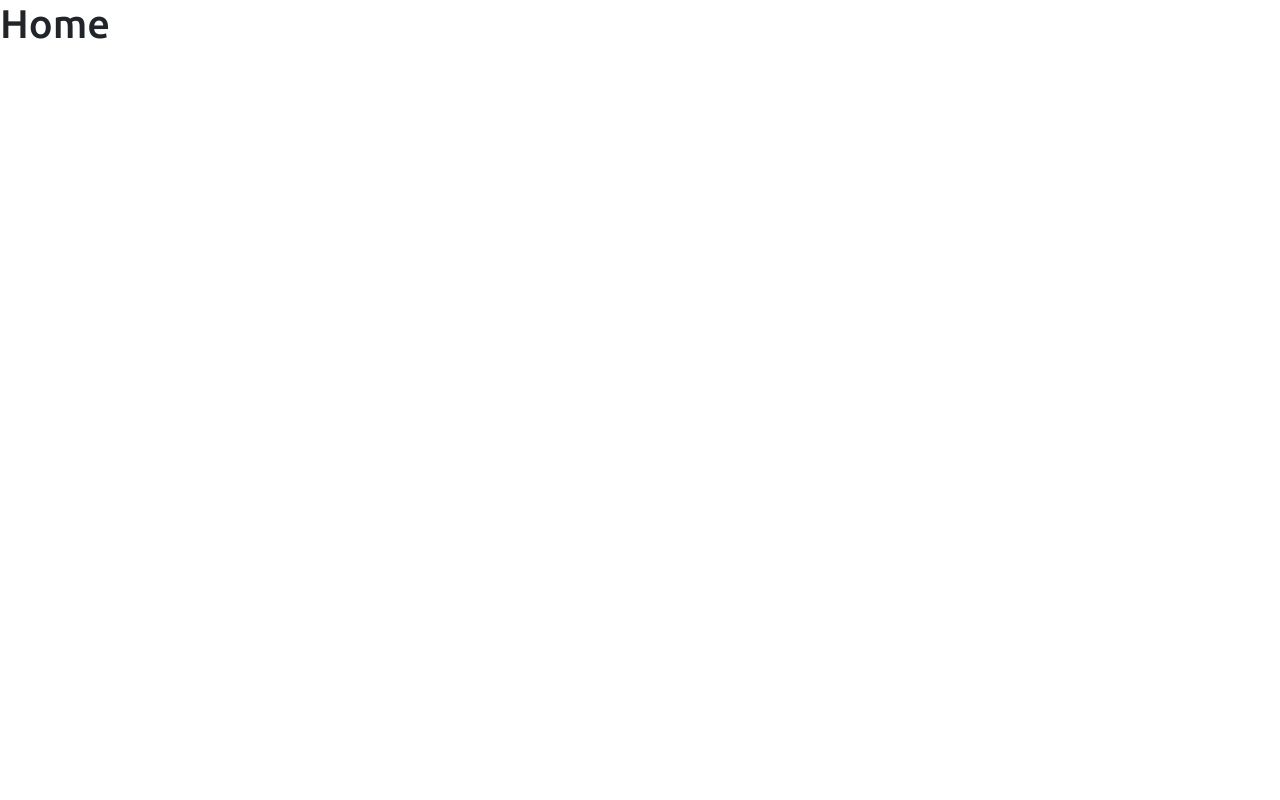
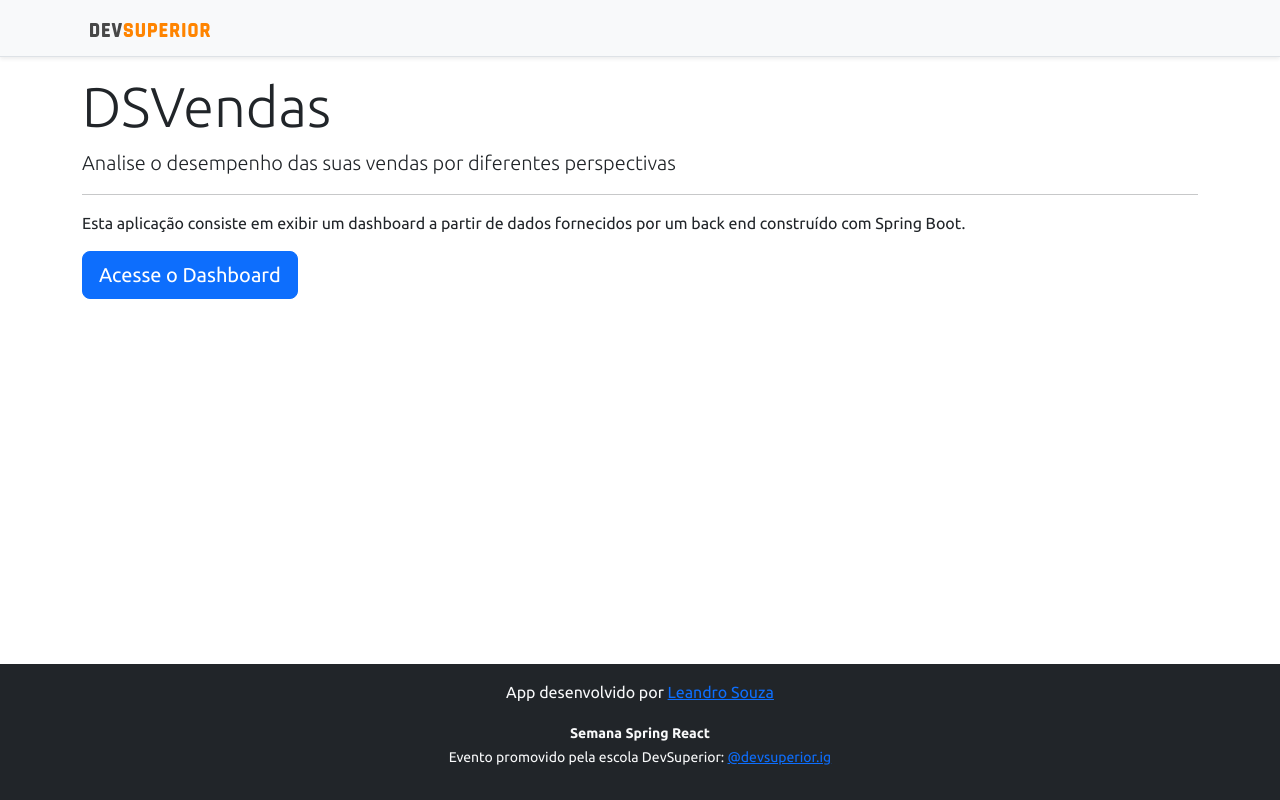
Before and after one commit to LeandroOliveiraSouza/DSVendas, a React (Create React App) app in the folder frontend/: page / in a window 1280 px wide. Built offline with nearby package versions, Linux system fonts and the light colour scheme.

Commit message:
Home, navigation

```diff
--- a/frontend/src/Routes.tsx
+++ b/frontend/src/Routes.tsx
@@ -7,9 +7,7 @@
     <BrowserRouter>
       <Switch>
         <Route path="/" exact={true} component={Home} />
-        <Route path="/dashboard">
-          <Dashboard />
-        </Route>
+        <Route path="/dashboard" component={Dashboard} />
       </Switch>
     </BrowserRouter>
   );
--- a/frontend/src/components/NavBar/index.tsx
+++ b/frontend/src/components/NavBar/index.tsx
@@ -1,15 +1,18 @@
-import ImgDsDark from '../../assets/img/logodevsup.svg';
+import { Link } from "react-router-dom";
+import ImgDsDark from "../../assets/img/logodevsup.svg";
 
 const NavBar = () => {
   return (
     <div className="d-flex flex-column flex-md-row align-items-center p-3 px-md-4 mb-3 bg-light border-bottom shadow-sm">
       <div className="container">
         <nav className="my-2 my-md-0 mr-md-3">
-          <img src={ImgDsDark} alt="DevSuperior" width="120" />
+          <Link to="/" className="p-2 text-dark">
+            <img src={ImgDsDark} alt="DevSuperior" width="120" />
+          </Link>
         </nav>
       </div>
     </div>
   );
-}
+};
 
 export default NavBar;
--- a/frontend/src/pages/Home/index.tsx
+++ b/frontend/src/pages/Home/index.tsx
@@ -1,8 +1,29 @@
+import { Link } from "react-router-dom";
+import Footer from "../../components/Footer";
+import NavBar from "../../components/NavBar";
+
 const Home = () => {
   return (
-    <div>
-      <h1>Home</h1>
-    </div>
+    <>
+      <NavBar />
+      <div className="container">
+        <div className="jumbotron">
+          <h1 className="display-4">DSVendas</h1>
+          <p className="lead">
+            Analise o desempenho das suas vendas por diferentes perspectivas
+          </p>
+          <hr />
+          <p>
+            Esta aplicação consiste em exibir um dashboard a partir de dados
+            fornecidos por um back end construído com Spring Boot.
+          </p>
+          <Link to="/dashboard" className="btn btn-primary btn-lg">
+            Acesse o Dashboard
+          </Link>
+        </div>
+      </div>
+      <Footer />
+    </>
   );
 };
 
```
